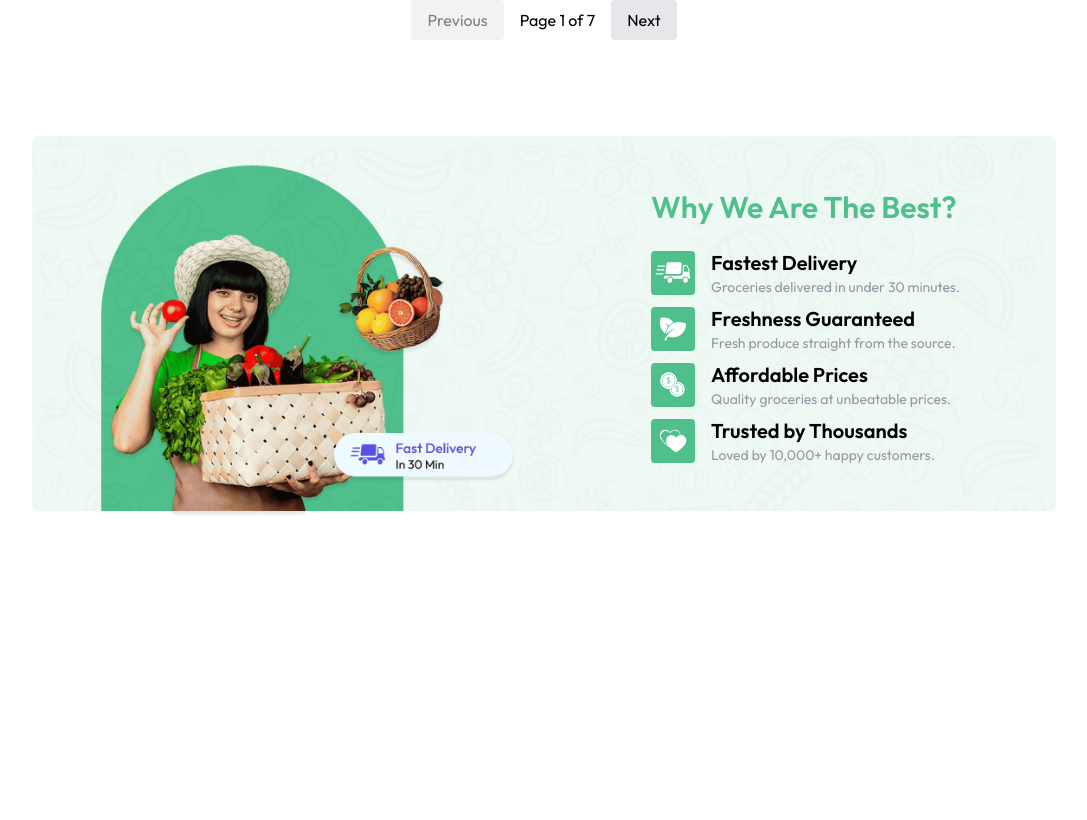
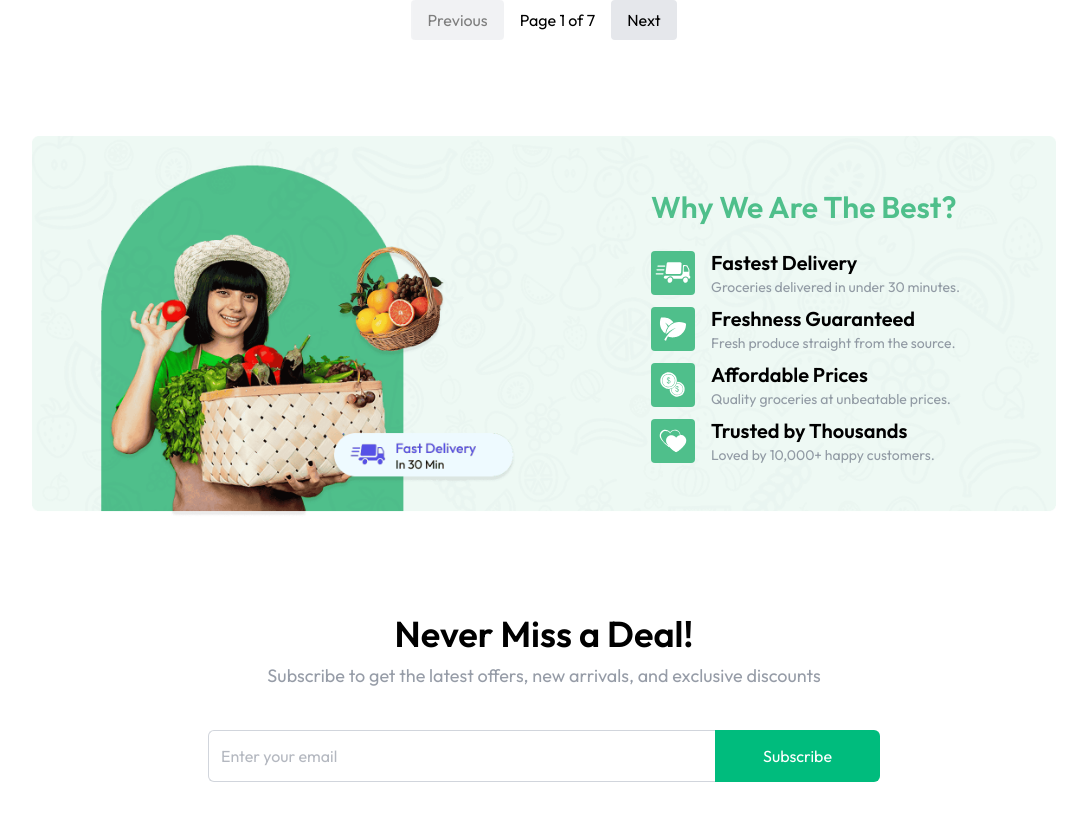
Before and after one commit to dangkhoado43/grocery-delivery-web, a React (Vite) app in the folder frontend/: page / in a window 1280 px wide. Shown: the part 1248-2068 px from the top of the page, without its empty margins (96-1183 px from the left). Before the commit the page ends 1782 px from the top, so only its background shows below. Built offline with nearby package versions, Linux system fonts and the light colour scheme.

Commit message:
[GDW-09] [FE] Create NewsLetter in Home Page

```diff
--- a/frontend/src/components/NewsLetter.jsx
+++ b/frontend/src/components/NewsLetter.jsx
@@ -1,9 +1,31 @@
-import React from 'react'
+import React from "react";
 
 const NewsLetter = () => {
-  return (
-    <div>NewsLetter</div>
-  )
-}
+    return (
+        <div className="flex flex-col items-center justify-center text-center space-y-2 mt-24 pb-12">
+            <h1 className="md:text-4xl text-2xl font-semibold">
+                Never Miss a Deal!
+            </h1>
+            <p className="md:text-lg text-gray-500/70 pb-8">
+                Subscribe to get the latest offers, new arrivals, and exclusive
+                discounts
+            </p>
+            <form className="flex items-center justify-between max-w-2xl w-full md:h-13 h-12">
+                <input
+                    className="border border-gray-300 rounded-md h-full border-r-0 outline-none w-full rounded-r-none px-3 text-gray-500"
+                    type="text"
+                    placeholder="Enter your email"
+                    required
+                />
+                <button
+                    type="submit"
+                    className="md:px-12 px-8 h-full text-white bg-emerald-500 hover:bg-emerald-600 transition-all cursor-pointer rounded-md rounded-l-none"
+                >
+                    Subscribe
+                </button>
+            </form>
+        </div>
+    );
+};
 
-export default NewsLetter
+export default NewsLetter;
--- a/frontend/src/pages/Home.jsx
+++ b/frontend/src/pages/Home.jsx
@@ -3,6 +3,7 @@
 import Categories from "../components/Categories";
 import BestSellers from "../components/BestSellers";
 import BottomBanner from "../components/BottomBanner";
+import NewsLetter from "../components/NewsLetter";
 
 const Home = () => {
     return (
@@ -11,6 +12,7 @@
             <Categories />
             <BestSellers />
             <BottomBanner />
+            <NewsLetter />
         </div>
     );
 };
```
